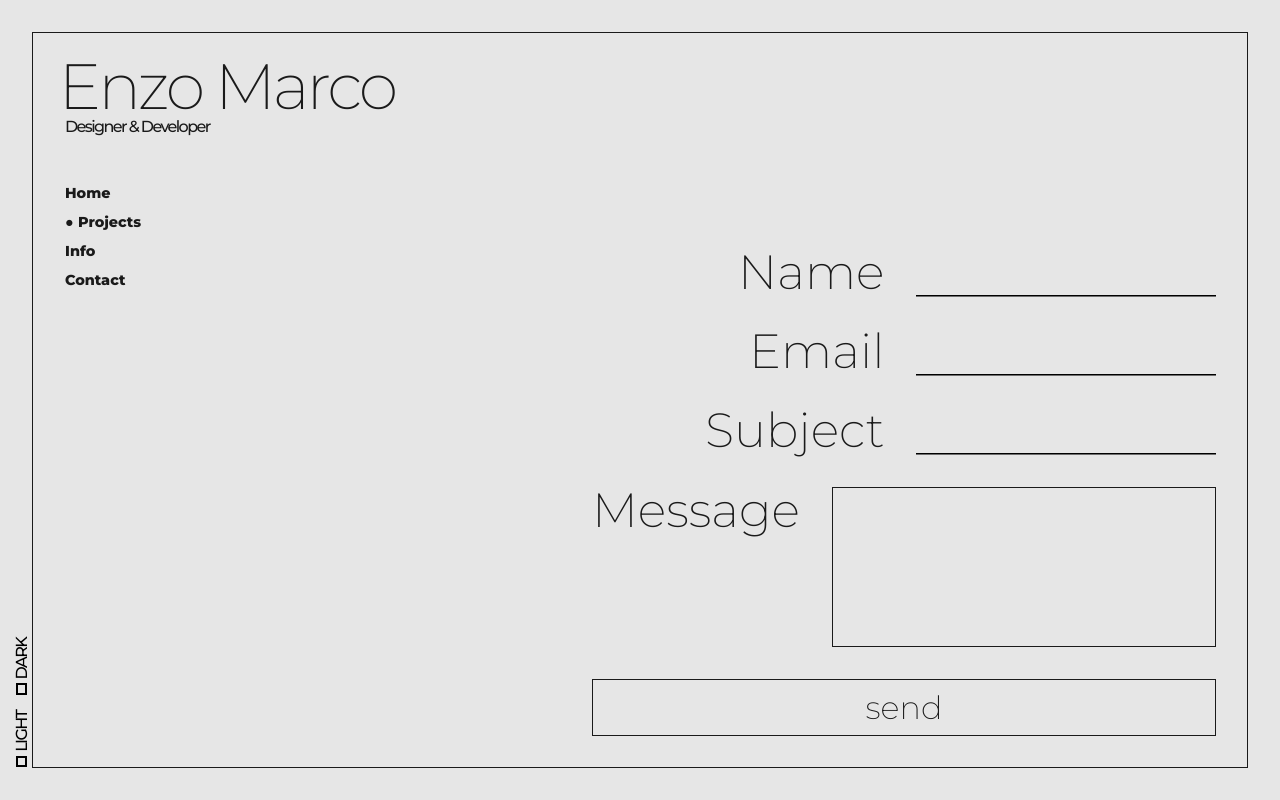
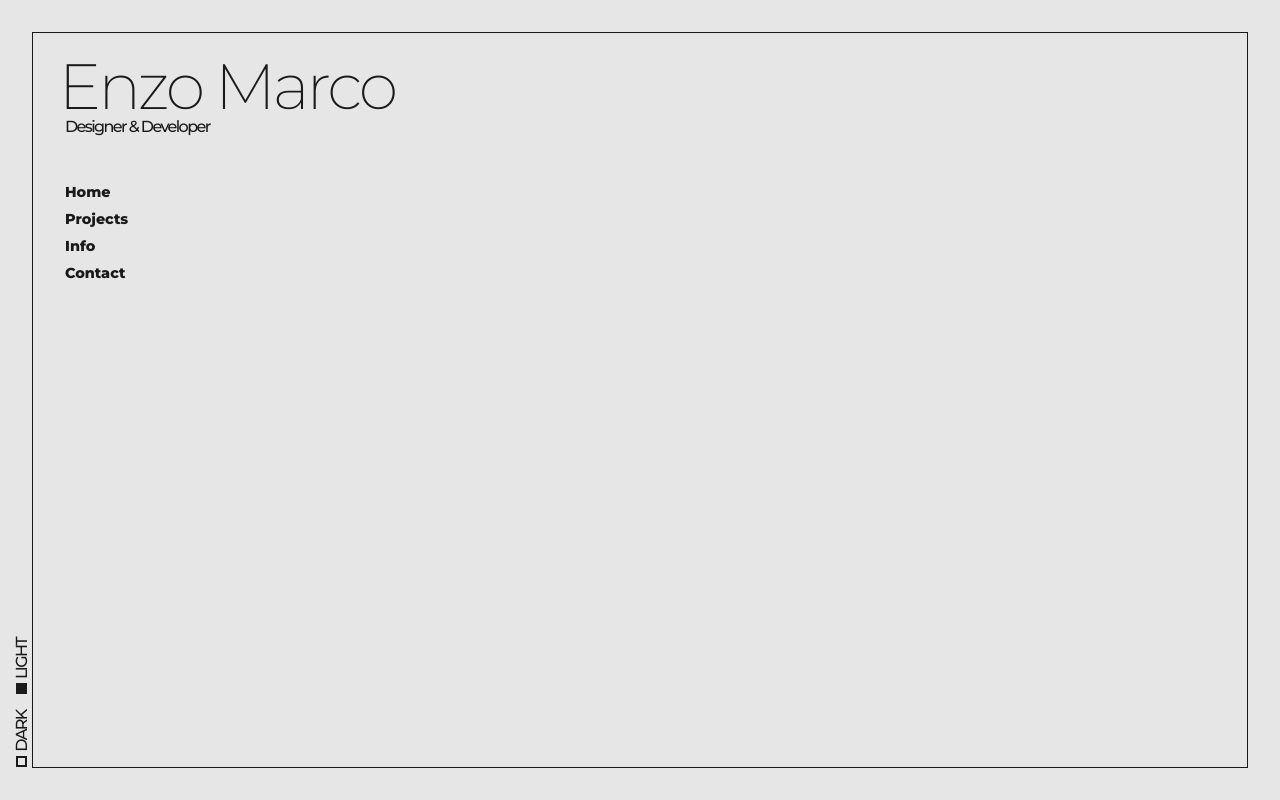
Before and after one commit to EnzoAMarco/portfolio, a React (Create React App) app in the folder rportfolio/: page / in a window 1280 px wide. Built offline with nearby package versions, Linux system fonts and the light colour scheme.

Commit message:
nav animation

```diff
--- a/rportfolio/src/App.css
+++ b/rportfolio/src/App.css
@@ -8,6 +8,7 @@
   font-family: 'Montserrat', sans-serif;
   list-style: none;
   box-sizing: border-box;
+  user-select: none;
 }
 
 .app{
@@ -100,8 +101,9 @@ button, input[type="submit"], input[type="reset"] {
   margin-top: 4vh;
 } */
 
-.li_main{
+.li_app{
   margin-bottom: 1.4vh;
+  line-height: 1rem;
 }
 
 .section_home{
@@ -181,8 +183,11 @@ button, input[type="submit"], input[type="reset"] {
 }
 
 .submit_contact:hover{
-  box-shadow: 3px 0px 30px hsl(0, 0%, 50%);
+  box-shadow: 3px 0px 30px hsl(0, 0%, 60%);
+  background-color: hsl(0, 0%, 60%);
+  opacity: .8;
 }
+
 
 /* theme aside */
 
@@ -205,6 +210,7 @@ button, input[type="submit"], input[type="reset"] {
   flex-flow: row nowrap;
   column-gap: .5vh;
   align-items: center;
+  cursor: pointer;
 }
 
 .aside_font{
@@ -212,7 +218,3 @@ button, input[type="submit"], input[type="reset"] {
   font-size: 1rem;
   letter-spacing: -.1em;
 }
-
-.aside_symbols{
-
-}
--- a/rportfolio/src/App.js
+++ b/rportfolio/src/App.js
@@ -11,9 +11,31 @@ function App() {
     Border: '#fff'
   }
 
-  const [main, setMain] = useState('contact');
+  const navContent ={
+    Home:'Home',
+    Projects:'Projects',
+    Info:'Info',
+    Contact:'Contact',
+    selectesI:'●'
+  }
+
+  const [main, setMain] = useState('info');
+  const [navText, setnavText] = useState(navContent)
   const [theme, setTheme] = useState(colores.b);
   const [bg, setBg] = useState(colores.w);
+
+  const nav_selected = (section)=>{
+    // console.log();
+    for (let z in navContent){
+      if(z === section){
+        navContent[z] = navContent.selectesI;
+      }else{
+        navContent[z] = z;
+      }
+    }
+    setMain(section);
+    setnavText(navContent);
+  }
 
   const changeTheme = () => {
     if (theme === colores.b){
@@ -41,24 +63,24 @@ function App() {
         <div className='body'>
           <nav className='nav' style={{color: theme}}>
             <ul>
-              <li className='li_main bold_font'>
-                <button onClick={()=>{setMain('home')}}>Home</button>
+              <li className='li_app bold_font'>
+                <button onClick={()=>nav_selected('Home')}>{navText.Home}</button>
               </li>
-              <li className='li_main bold_font'>
-                <button onClick={()=>{setMain('projects')}}>● Projects</button>
+              <li className='li_app bold_font'>
+                <button onClick={()=>nav_selected('Projects')}>{navText.Projects}</button>
               </li>
-              <li className='li_main bold_font'>
-                <button onClick={()=>{setMain('info')}}>Info</button>
+              <li className='li_app bold_font'>
+                <button onClick={()=>nav_selected('Info')}>{navText.Info}</button>
               </li>
-              <li className='li_main bold_font'>
-                <button onClick={()=>{setMain('contact')}}>Contact</button>
+              <li className='li_app bold_font'>
+                <button onClick={()=>nav_selected('Contact')}>{navText.Contact}</button>
               </li>
             </ul>
           </nav>
           <Main main={main} theme={theme} bg={bg}/>
         </div>
       </div>
-      <Aside changeTheme={changeTheme}/>
+      <Aside main={main} theme={theme} changeTheme={changeTheme}/>
     </div>
   );
 }
--- a/rportfolio/src/components/Aside.js
+++ b/rportfolio/src/components/Aside.js
@@ -1,29 +1,44 @@
 import React from 'react'
 
-export default function Aside({changeTheme}) {
+export default function Aside({changeTheme, theme, bg}) {
+
   return (
     <aside className='main_aside' onClick={()=> changeTheme()}>
       <div className='div_ligth'>
         <div
         className='aside_symbols'
         style={{
-          border:'2px solid black',
+          border:'2px solid',
+          borderColor:theme,
           height:'.7rem',
           width:'.7rem',
+          backgroundColor: 'hsl(0, 0%, 90%)'
         }}
         ></div>
-        <small className='aside_font'>LIGHT</small>
+        <small
+        className='aside_font'
+        style={{
+          color:theme
+        }}
+        >DARK</small>
       </div>
       <div className='div_ligth'>
         <div
         className='aside_symbols'
         style={{
-          border:'2px solid black',
+          border:'2px solid',
+          borderColor:theme,
           height:'.7rem',
           width:'.7rem',
+          backgroundColor: 'hsl(0, 0%, 10%)'
         }}
         ></div>
-        <small className='aside_font'>DARK</small>
+        <small
+        className='aside_font'
+        style={{
+          color:theme
+        }}
+        >LIGHT</small>
       </div>
     </aside>
   )
--- a/rportfolio/src/components/Contact.js
+++ b/rportfolio/src/components/Contact.js
@@ -25,7 +25,7 @@ export default function Contact({theme, bg}) {
         onSubmit={handleSubmit(onSubmit)}>
           <div>
             <div className='divs_contact'>
-                <label className='contact_font'>Name</label>
+                <label className='contact_font'>Name:</label>
                 <input
                 {...register('name')}
                 style={{
@@ -37,7 +37,7 @@ export default function Contact({theme, bg}) {
                 className='inputs_contact iC'  ></input>
             </div>
             <div className='divs_contact'>
-              <label className='contact_font'>Email</label>
+              <label className='contact_font'>Email:</label>
               <input
               {...register('email', {
                 required:true
@@ -53,7 +53,7 @@ export default function Contact({theme, bg}) {
             </div>
           </div>
           <div className='divs_contact'>
-            <label className='contact_font'>Subject</label>
+            <label className='contact_font'>Subject:</label>
             <input
             {...register('subject', {
               required:true,
@@ -69,7 +69,7 @@ export default function Contact({theme, bg}) {
             {errors.subject?.type === 'required' && <p className='bold_font'>Fill the subject field</p>}
           </div>
           <div className='divs_contact'>
-            <label className='contact_font'>Message</label>
+            <label className='contact_font'>Message:</label>
             <textarea
             {...register('message')}
             style={{
--- a/rportfolio/src/components/Main.js
+++ b/rportfolio/src/components/Main.js
@@ -9,10 +9,10 @@ import Projects from './Projects';
 export default function Main({main, theme, bg}) {
 
   const obj  = {
-    home: <Home theme={theme} bg={bg}/>,
-    projects: <Projects theme={theme} bg={bg}/>,
-    info: <Info theme={theme} bg={bg}/>,
-    contact: <Contact theme={theme} bg={bg}/>,
+    Home: <Home theme={theme} bg={bg}/>,
+    Projects: <Projects theme={theme} bg={bg}/>,
+    Info: <Info theme={theme} bg={bg}/>,
+    Contact: <Contact theme={theme} bg={bg}/>,
   }
 
   const dark_light =()=>{
```
